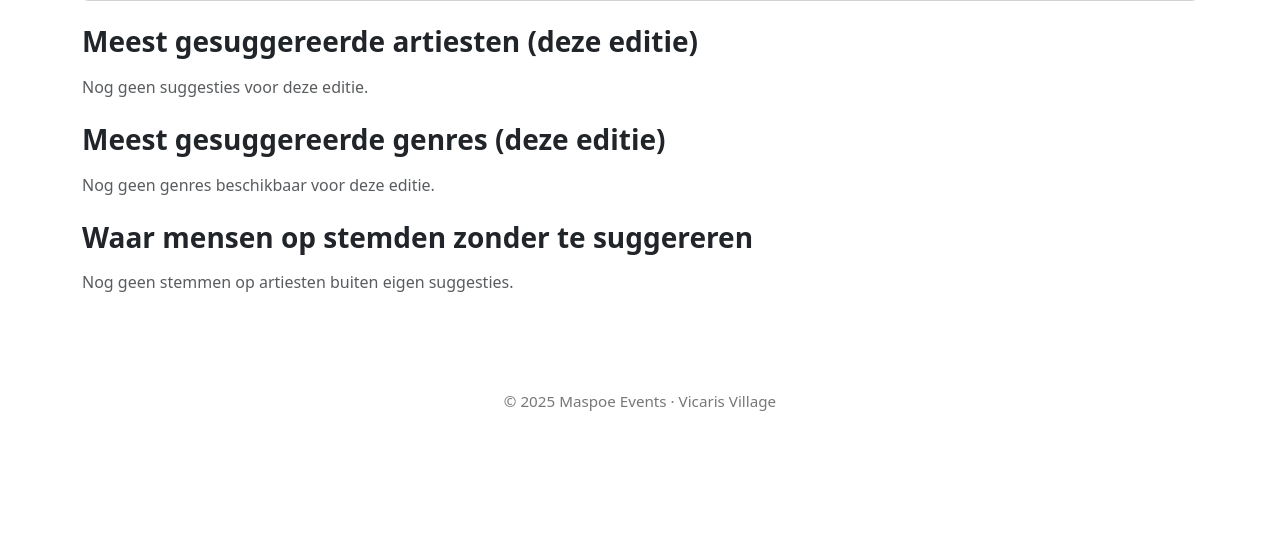
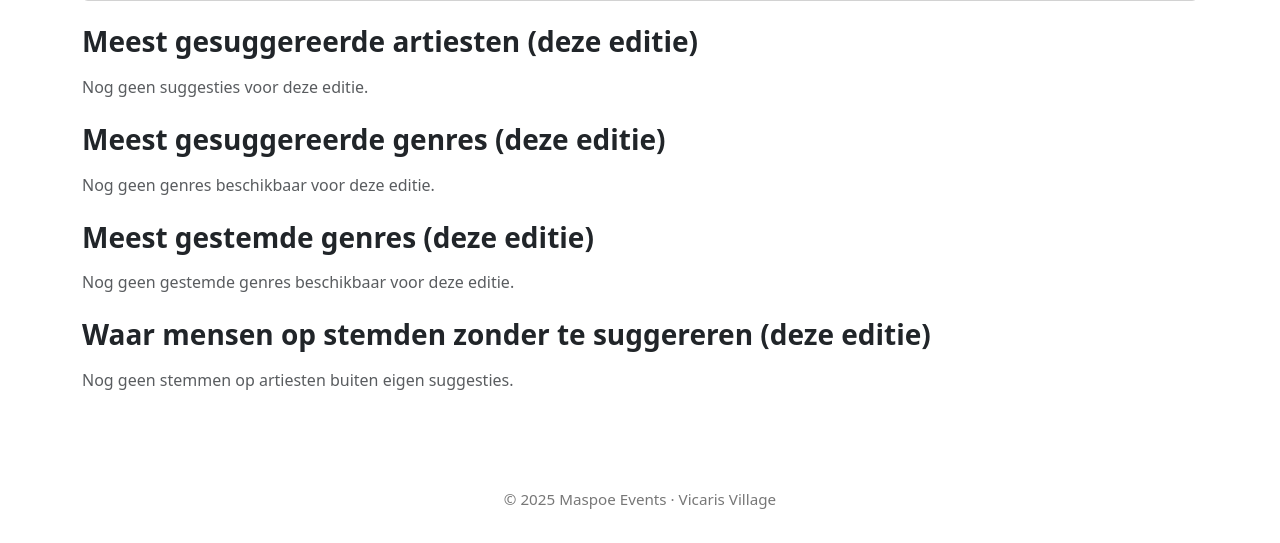
Before and after one commit to A-D-DBS-application/web-application-2025-group-38, a Flask app: template app/templates/admin_results.html in a window 1280 px wide. Shown: the part 354-897 px from the top of the page. Before the commit the page ends 765 px from the top, so only its background shows below. Run offline with Flask 3, Linux system fonts and the light colour scheme; the template is opened without the code that fills it: values that come from a table or form of the project are taken from there, others are empty; data comes from the database, SQL or seed files in the repository.

Commit message:
genre reult

```diff
--- a/app/templates/admin_results.html
+++ b/app/templates/admin_results.html
@@ -73,8 +73,24 @@
     <p class="text-muted">Nog geen genres beschikbaar voor deze editie.</p>
     {% endif %}
 
+        <!-- GESTEMDE GENRES 🎵 -->
+    <h3 class="fw-bold mt-4 mb-3">Meest gestemde genres (deze editie)</h3>
+
+    {% if voted_genres %}
+    <ul class="list-group">
+        {% for row in voted_genres %}
+        <li class="list-group-item d-flex justify-content-between">
+            <span>{{ row.genre }}</span>
+            <span class="fw-bold">{{ row.count }}</span>
+        </li>
+        {% endfor %}
+    </ul>
+    {% else %}
+    <p class="text-muted">Nog geen gestemde genres beschikbaar voor deze editie.</p>
+    {% endif %}
+
     <!-- STEMMEN ZONDER SUGGESTIE -->
-    <h3 class="fw-bold mt-4 mb-3">Waar mensen op stemden zonder te suggereren</h3>
+    <h3 class="fw-bold mt-4 mb-3">Waar mensen op stemden zonder te suggereren (deze editie)</h3>
 
     {% if voted_without_suggesting %}
     <ul class="list-group mb-4">
```
Also changed, not shown: app/routes/admin.py (+18 -0 lines).
